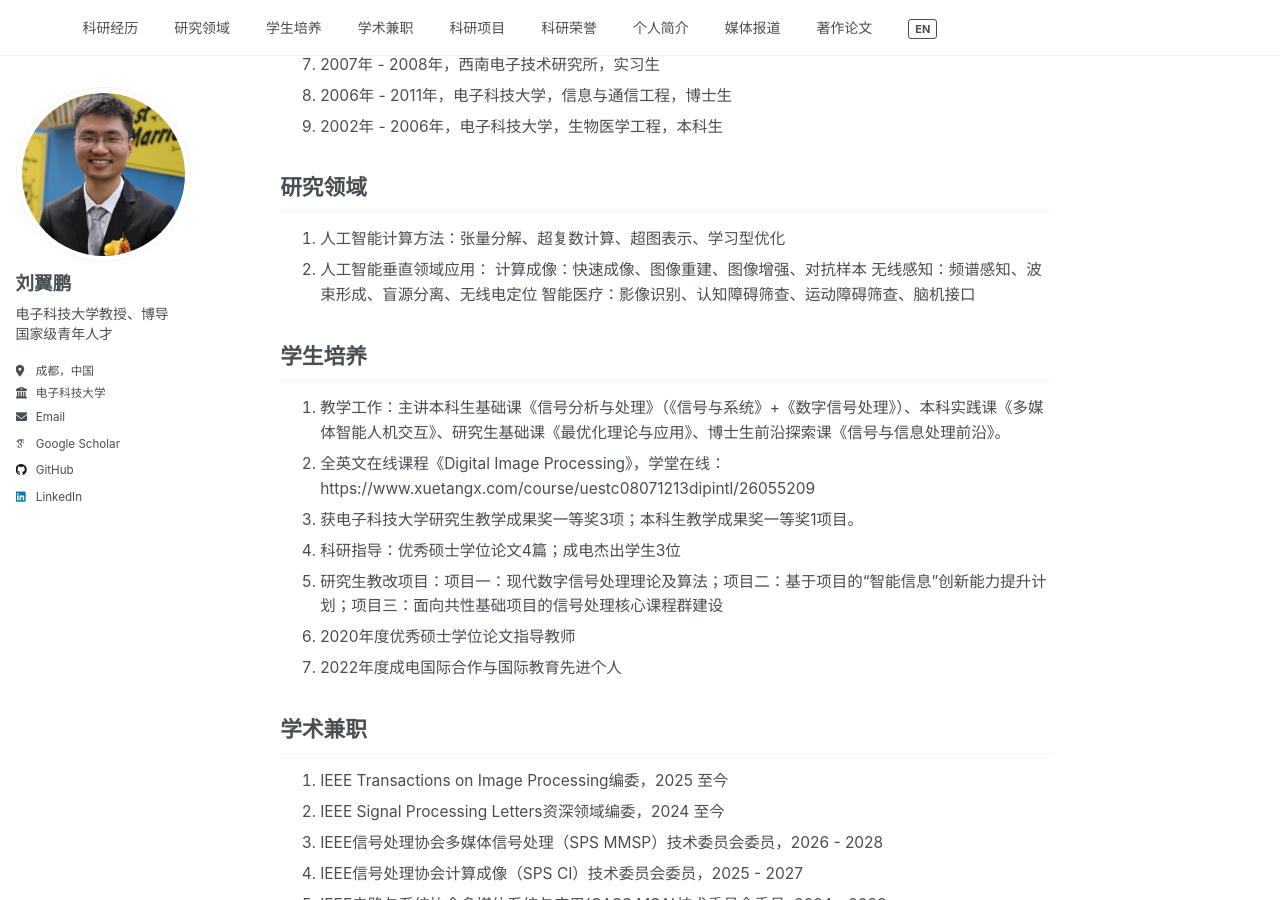
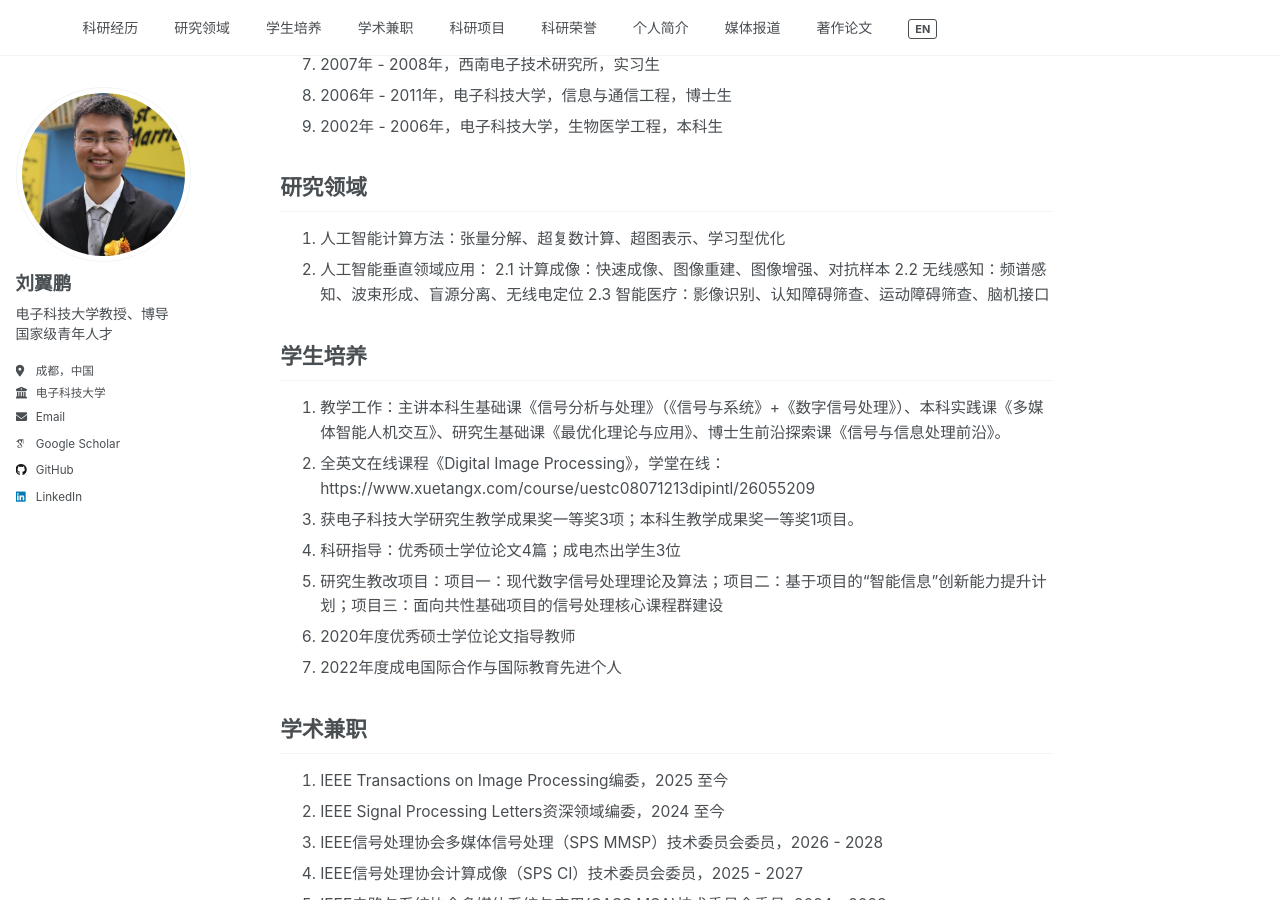
Before and after one commit to yipengliu/yipengliu.github.io, a Jekyll site: the page built from _pages/main-zh.md, in a window 1280 px wide and 900 px high, scrolled down 327 px. Built offline with Jekyll 4.4.1, drawn with Linux system fonts in a browser that asks for light colours; some web fonts are replaced.

Commit message:
Update main-zh.md

```diff
--- a/_pages/main-zh.md
+++ b/_pages/main-zh.md
@@ -25,9 +25,9 @@ redirect_from:
 
 1. 人工智能计算方法：张量分解、超复数计算、超图表示、学习型优化
 2. 人工智能垂直领域应用：
-   计算成像：快速成像、图像重建、图像增强、对抗样本
-   无线感知：频谱感知、波束形成、盲源分离、无线电定位
-   智能医疗：影像识别、认知障碍筛查、运动障碍筛查、脑机接口
+   2.1 计算成像：快速成像、图像重建、图像增强、对抗样本
+   2.2 无线感知：频谱感知、波束形成、盲源分离、无线电定位
+   2.3 智能医疗：影像识别、认知障碍筛查、运动障碍筛查、脑机接口
 
 ## <a id="学生培养"></a>学生培养
 
```
